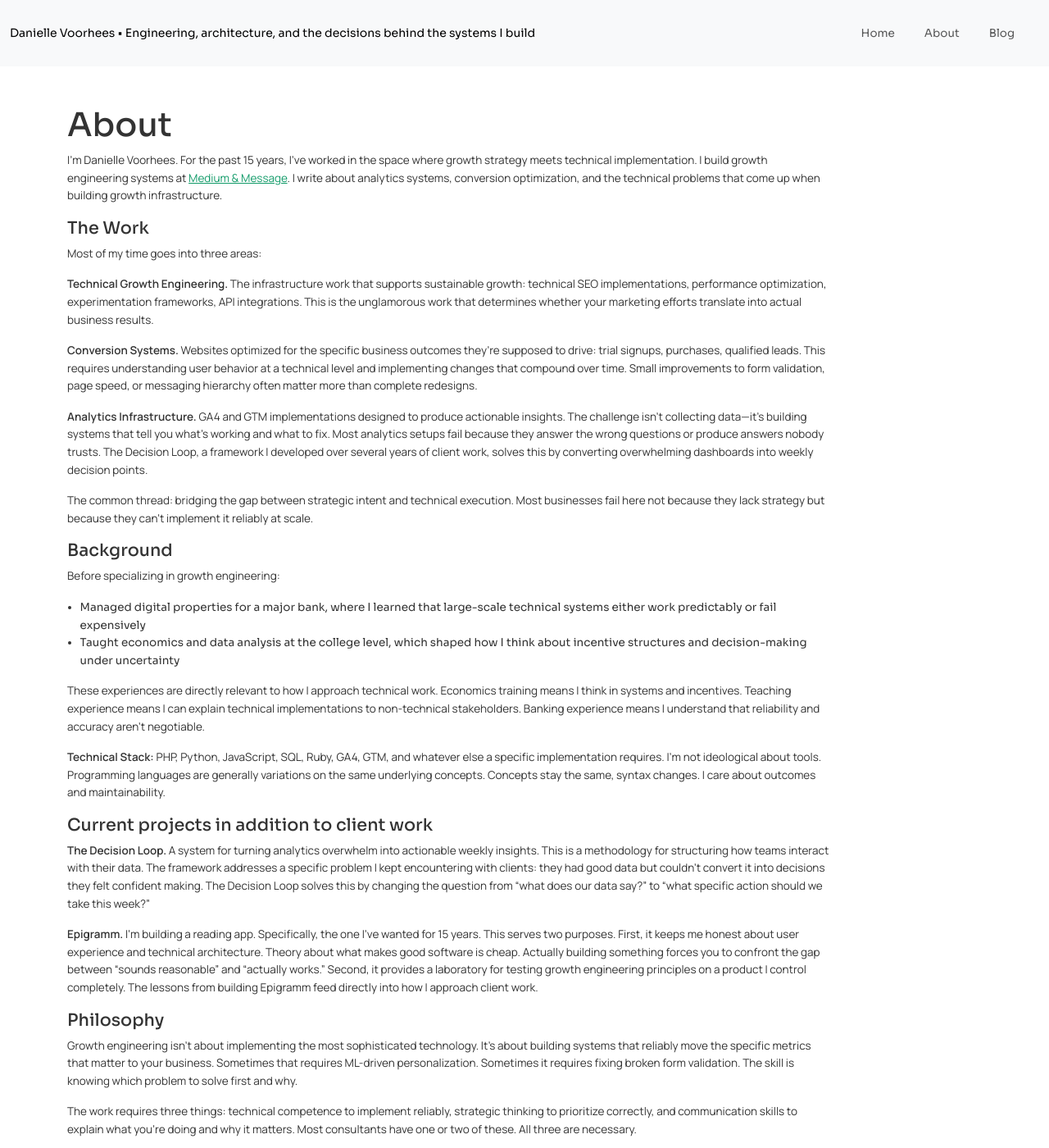
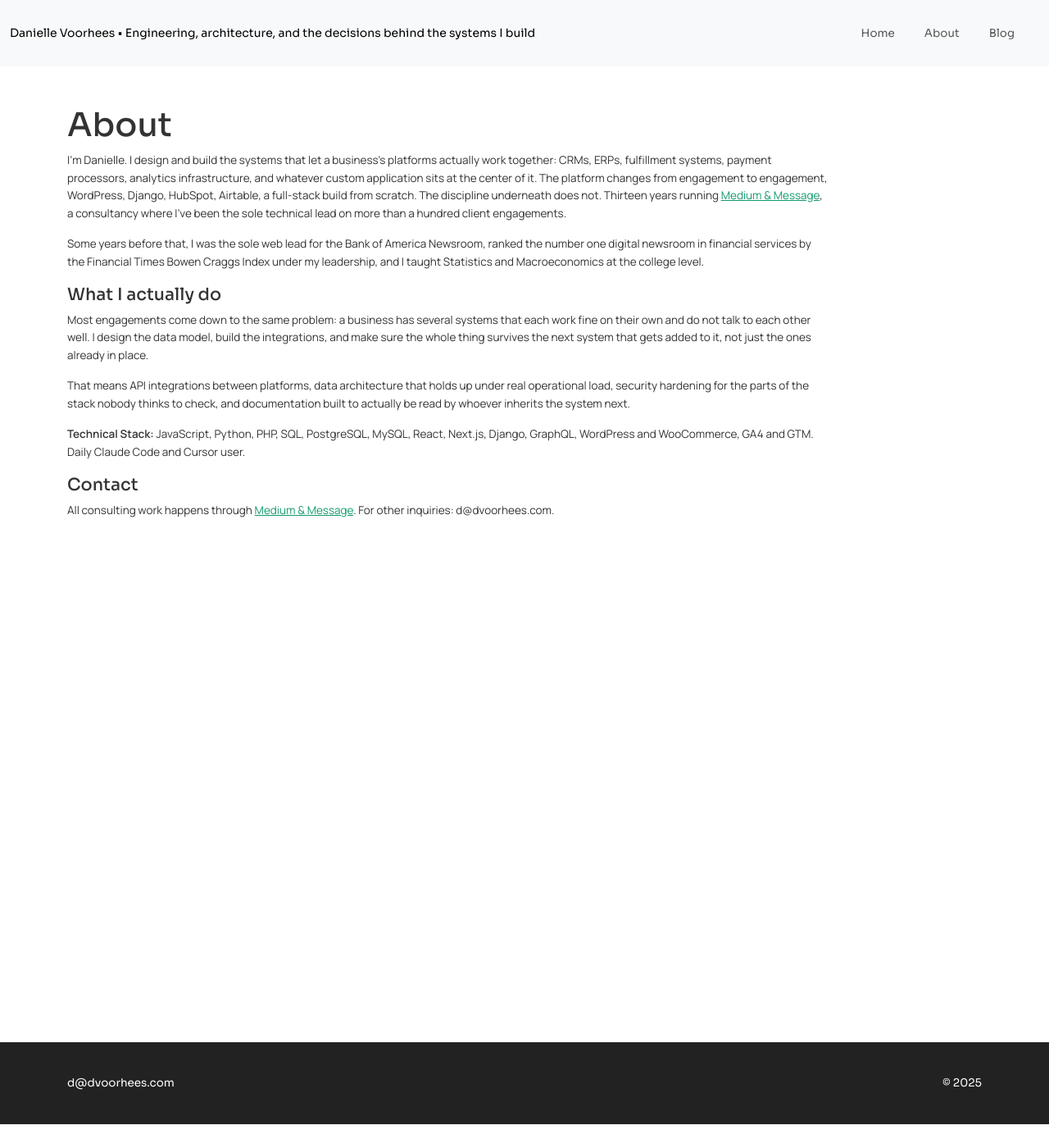
Before and after one commit to d-voorhees/dvoorhees.github.io, a Jekyll site: the page built from _pages/about.md, in a window 1280 px wide and 1400 px high. Shown: the whole window at 82% size. Built offline with Jekyll 4.4.1, drawn with Linux system fonts in a browser that asks for light colours; nearby versions of some CDN libraries; a style sheet for code colours, icons or effects is not loaded; some of the changed text lies outside the part shown.

Commit message:
more edits

```diff
--- a/_pages/about.md
+++ b/_pages/about.md
@@ -8,50 +8,19 @@ permalink: /about/
 
 # About
 
-I'm Danielle Voorhees. For the past 15 years, I've worked in the space where growth strategy meets technical implementation. I build growth engineering systems at <a href="https://mediumandmessage.com/?utm_source=dvoorhees">Medium & Message</a>. I write about analytics systems, conversion optimization, and the technical problems that come up when building growth infrastructure.
+I'm Danielle. I design and build the systems that let a business's platforms actually work together: CRMs, ERPs, fulfillment systems, payment processors, analytics infrastructure, and whatever custom application sits at the center of it. The platform changes from engagement to engagement, WordPress, Django, HubSpot, Airtable, a full-stack build from scratch. The discipline underneath does not. Thirteen years running <a href="https://mediumandmessage.com/?utm_source=dvoorhees">Medium & Message</a>, a consultancy where I've been the sole technical lead on more than a hundred client engagements.
+
+Some years before that, I was the sole web lead for the Bank of America Newsroom, ranked the number one digital newsroom in financial services by the Financial Times Bowen Craggs Index under my leadership, and I taught Statistics and Macroeconomics at the college level.
+
+## What I actually do
+
+Most engagements come down to the same problem: a business has several systems that each work fine on their own and do not talk to each other well. I design the data model, build the integrations, and make sure the whole thing survives the next system that gets added to it, not just the ones already in place.
+
+That means API integrations between platforms, data architecture that holds up under real operational load, security hardening for the parts of the stack nobody thinks to check, and documentation built to actually be read by whoever inherits the system next.
+
+**Technical Stack:** JavaScript, Python, PHP, SQL, PostgreSQL, MySQL, React, Next.js, Django, GraphQL, WordPress and WooCommerce, GA4 and GTM. Daily Claude Code and Cursor user.
 
 
-## The Work
+## Contact
 
-Most of my time goes into three areas:
-
-**Technical Growth Engineering.** The infrastructure work that supports sustainable growth: technical SEO implementations, performance optimization, experimentation frameworks, API integrations. This is the unglamorous work that determines whether your marketing efforts translate into actual business results.
-
-**Conversion Systems.** Websites optimized for the specific business outcomes they're supposed to drive: trial signups, purchases, qualified leads. This requires understanding user behavior at a technical level and implementing changes that compound over time. Small improvements to form validation, page speed, or messaging hierarchy often matter more than complete redesigns.
-
-**Analytics Infrastructure.** GA4 and GTM implementations designed to produce actionable insights. The challenge isn't collecting data—it's building systems that tell you what's working and what to fix. Most analytics setups fail because they answer the wrong questions or produce answers nobody trusts. The Decision Loop, a framework I developed over several years of client work, solves this by converting overwhelming dashboards into weekly decision points.
-
-The common thread: bridging the gap between strategic intent and technical execution. Most businesses fail here not because they lack strategy but because they can't implement it reliably at scale.
-
-## Background
-
-Before specializing in growth engineering:
-
-- Managed digital properties for a major bank, where I learned that large-scale technical systems either work predictably or fail expensively
-- Taught economics and data analysis at the college level, which shaped how I think about incentive structures and decision-making under uncertainty
-
-These experiences are directly relevant to how I approach technical work. Economics training means I think in systems and incentives. Teaching experience means I can explain technical implementations to non-technical stakeholders. Banking experience means I understand that reliability and accuracy aren't negotiable.
-
-**Technical Stack:** PHP, Python, JavaScript, SQL, Ruby, GA4, GTM, and whatever else a specific implementation requires. I'm not ideological about tools. Programming languages are generally variations on the same underlying concepts. Concepts stay the same, syntax changes. I care about outcomes and maintainability.
-
-## Current projects in addition to client work
-
-**The Decision Loop.** A system for turning analytics overwhelm into actionable weekly insights. This is a methodology for structuring how teams interact with their data. The framework addresses a specific problem I kept encountering with clients: they had good data but couldn't convert it into decisions they felt confident making. The Decision Loop solves this by changing the question from "what does our data say?" to "what specific action should we take this week?"
-
-**Epigramm.** I'm building a reading app. Specifically, the one I've wanted for 15 years. This serves two purposes. First, it keeps me honest about user experience and technical architecture. Theory about what makes good software is cheap. Actually building something forces you to confront the gap between "sounds reasonable" and "actually works." Second, it provides a laboratory for testing growth engineering principles on a product I control completely. The lessons from building Epigramm feed directly into how I approach client work.
-
-## Philosophy
-
-Growth engineering isn't about implementing the most sophisticated technology. It's about building systems that reliably move the specific metrics that matter to your business. Sometimes that requires ML-driven personalization. Sometimes it requires fixing broken form validation. The skill is knowing which problem to solve first and why.
-
-The work requires three things: technical competence to implement reliably, strategic thinking to prioritize correctly, and communication skills to explain what you're doing and why it matters. Most consultants have one or two of these. All three are necessary.
-
-I'm particularly interested in how technical systems support mission-driven businesses. Companies attempting to grow sustainably while maintaining actual values create specific constraints and opportunities that generic growth playbooks don't address.
-
-## This Blog
-
-This is where I document what I'm learning while implementing these systems. Some articles explain frameworks that work across multiple clients. Others dive into specific technical challenges and their solutions. The goal is to share strategic and technical thinking.
-
-If you're dealing with analytics that don't produce decisions, websites that look professional but don't convert, or gaps between what your marketing team wants to accomplish and what your technical infrastructure can support—these articles might prove useful.
-
-All consulting work happens through [Medium & Message](https://mediumandmessage.com/?utm_source=dvoorhees). For other inquiries: d@dVoorhees.com.
+All consulting work happens through [Medium & Message](https://mediumandmessage.com/?utm_source=dvoorhees). For other inquiries: d@dvoorhees.com.
```
Also changed, not shown: _data/categories.yml (+10 -2 lines), _posts/2026-01-22-custom-fields-taxonomies-and-the-cost-of-getting-the-data-model-wrong-early.md (renamed from _posts/2026-01-22-data-model-cost-early.md), _posts/2026-02-11-wordpress-as-an-integration-hub-not-a-cms.md (renamed from _posts/2026-02-11-wordpress-as-integration-hub.md), _posts/2026-03-08-security-hardening-for-systems-nobody-thinks-of-as-attack-surface.md (renamed from _posts/2026-03-08-security-internal-systems.md), _posts/2026-04-24-documentation-as-infrastructure-not-an-afterthought.md (renamed from _posts/2026-04-24-documentation-as-infrastructure.md), _posts/2026-05-19-what-100-client-engagements-taught-me-about-systems-that-actually-get-adopted.md (renamed from _posts/2026-05-19-systems-that-get-adopted.md).
